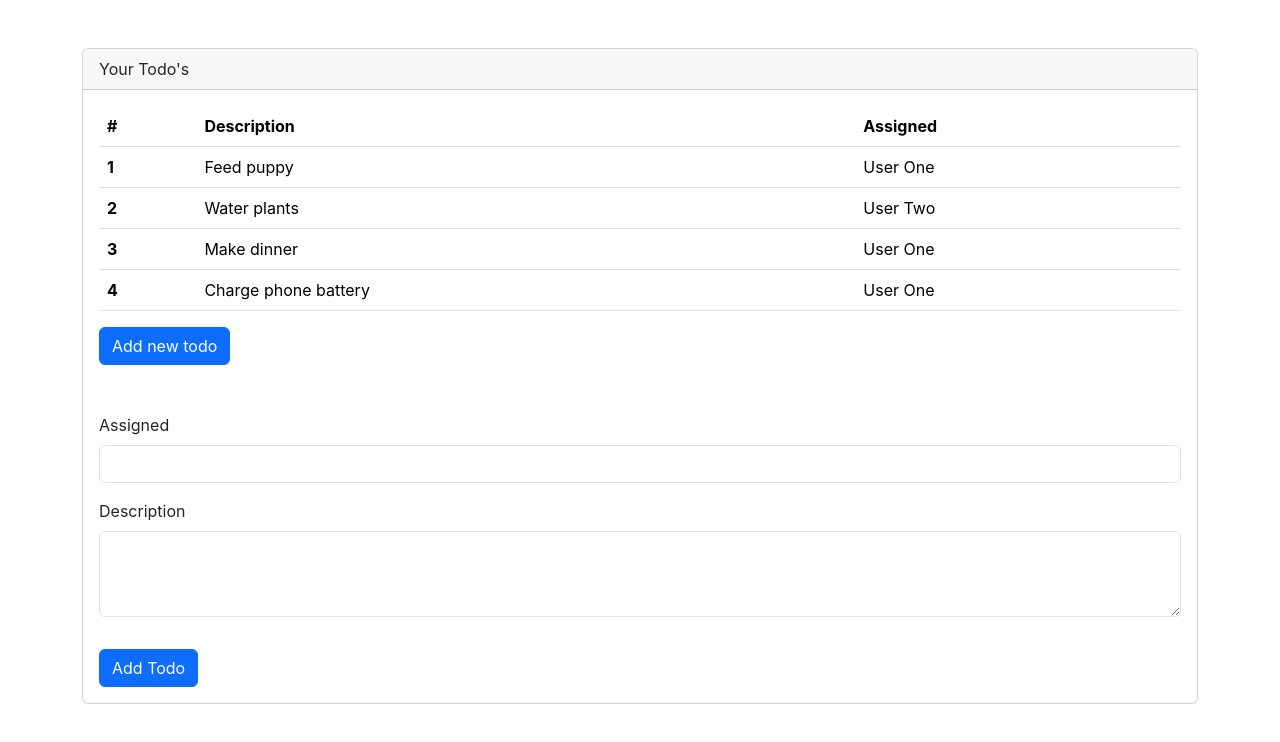
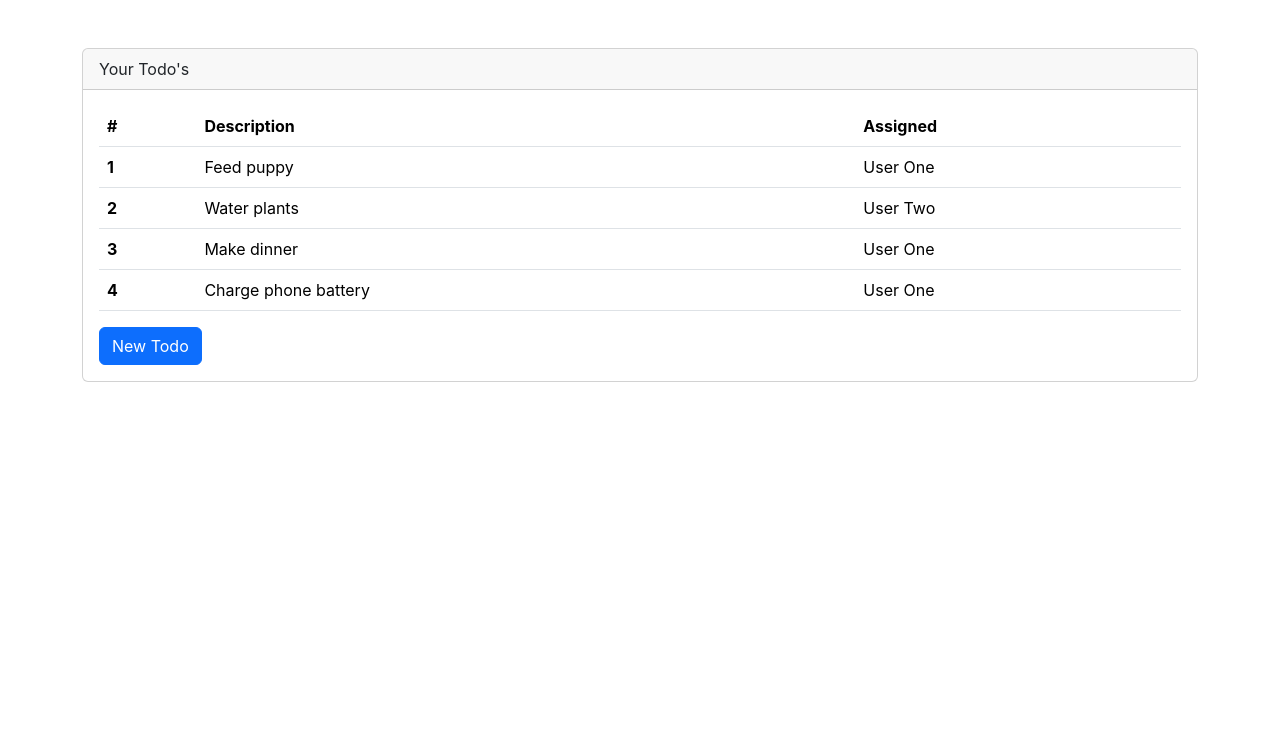
Before and after one commit to OCALGREEN/react-todos, a React (Create React App) app: page / in a window 1280 px wide. Shown: the top 742 px of the page. Built offline with nearby package versions, Linux system fonts and the light colour scheme.

Commit message:
added open and close todo form button

```diff
--- a/src/App.js
+++ b/src/App.js
@@ -4,6 +4,8 @@ import TodoTable from './components/TodoTable';
 import NewTodoForm from './components/NewTodoForm';
 
 function App() {
+
+  const [showAddTodoForm, setShowAddTodoForm] = useState(false);
 
   const [todos, setTodos] = useState([
     {rowNumber: 1, rowDescription: "Feed puppy", rowAssigned: "User One"},
@@ -52,10 +54,15 @@ function App() {
         </div>
         <div className="card-body">
           <TodoTable todos={todos} deleteTodo={deleteTodo}/>
-          <button className="btn btn-primary">
-            Add new todo
+          <button onClick={() => setShowAddTodoForm(!showAddTodoForm)} className="btn btn-primary">
+            {
+              showAddTodoForm ? "Close New Todo" : "New Todo"
+            }
           </button>
-          <NewTodoForm addTodo = {addTodo}/>
+          {
+            showAddTodoForm &&
+            <NewTodoForm addTodo = {addTodo}/>
+          }
         </div>
       </div>
     </div>
```
